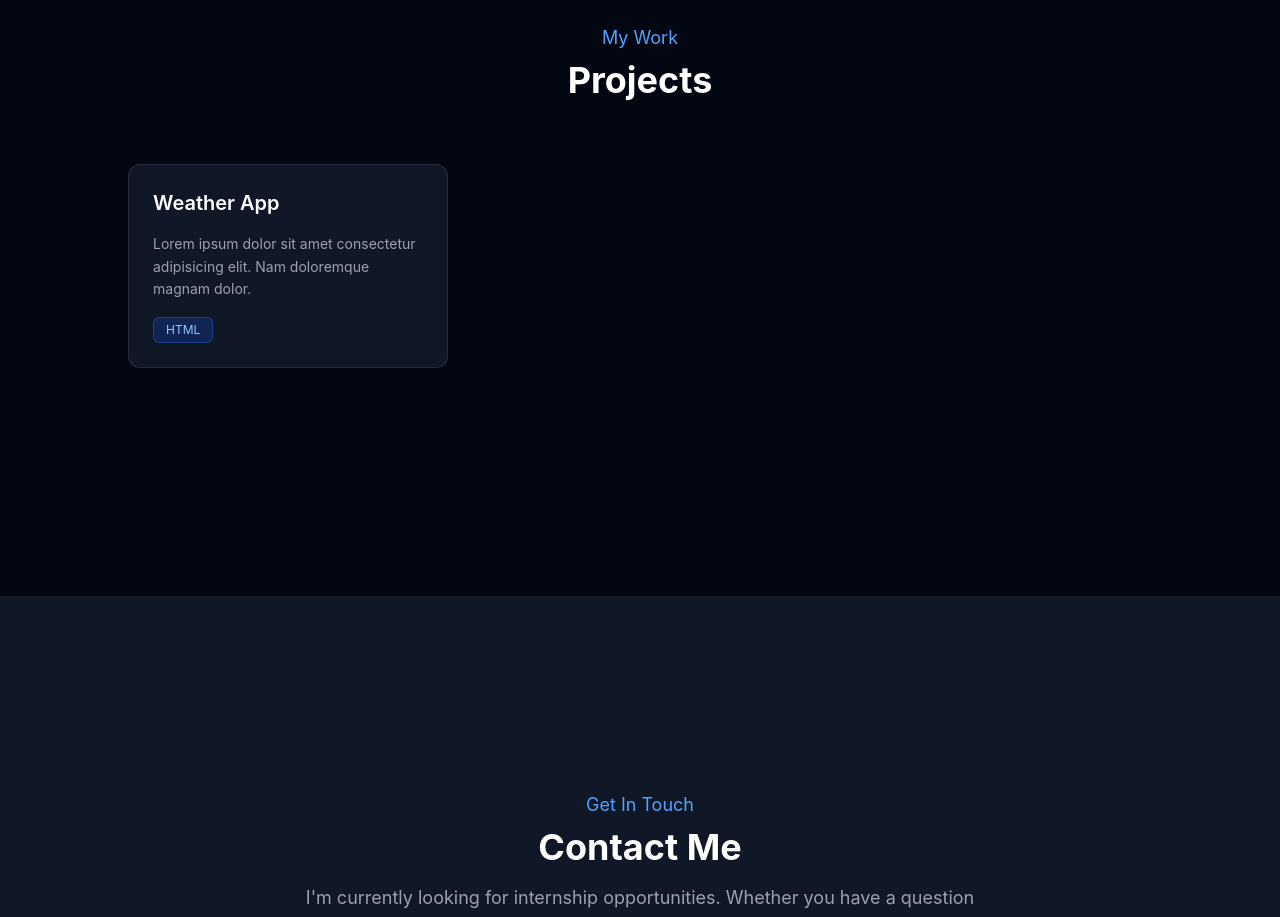
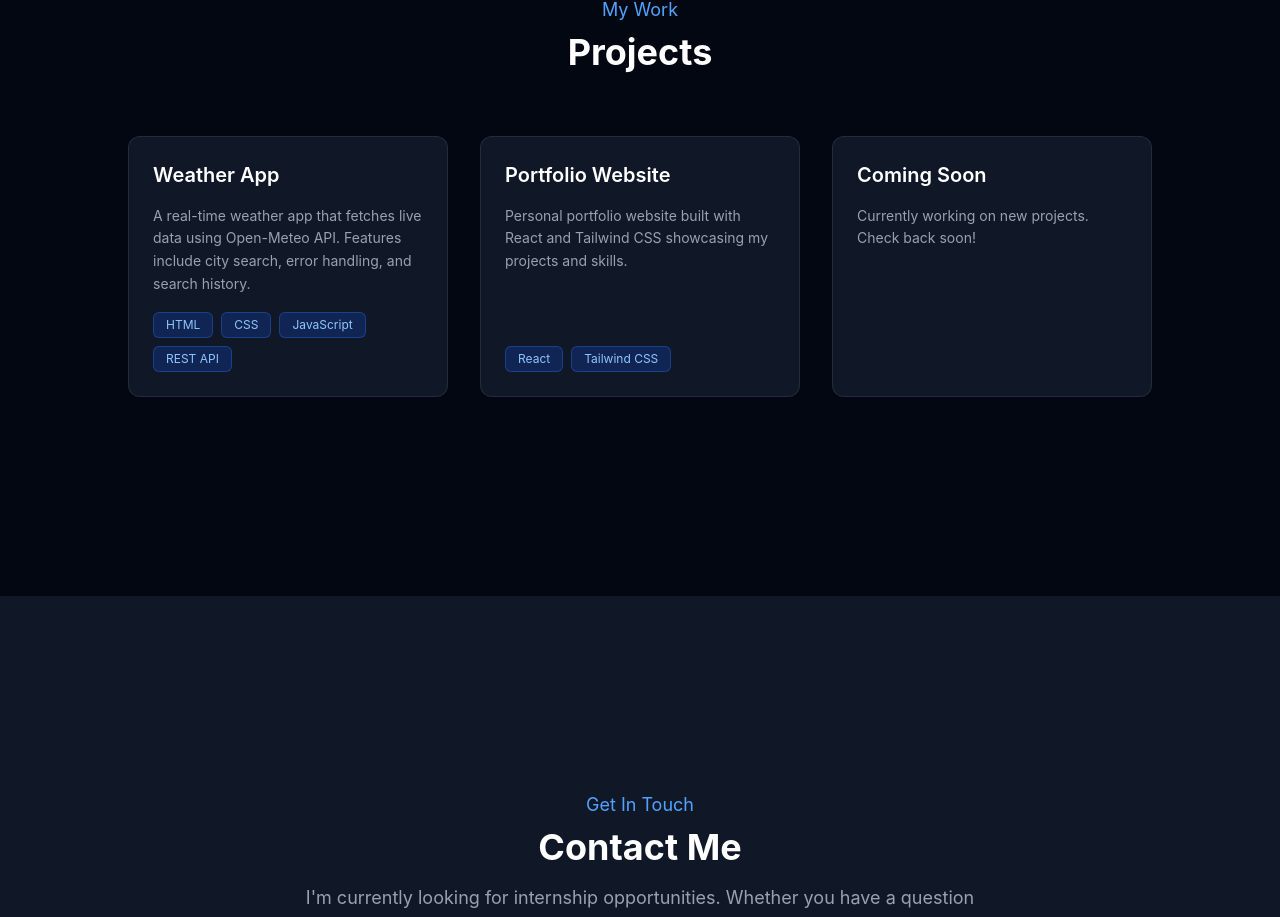
Before and after one commit to OhadRaza01/my-portfolio, a React (Vite) app: page / in a window 1280 px wide. Shown: the part 1876-2793 px from the top of the page. Built offline with nearby package versions, Linux system fonts and the light colour scheme.

Commit message:
add projectCard component to Porjects

```diff
--- a/src/components/ProjectCard.jsx
+++ b/src/components/ProjectCard.jsx
@@ -1,30 +1,25 @@
 import React from 'react'
 import SkillCard from './SkillCard'
 
-export default function ProjectCard() {
+export default function ProjectCard({ key, projectName, projectDescription, tech }) {
     return (
-        <div className="grid grid-cols-1 md:grid-cols-2 lg:grid-cols-3 gap-8">
+
         <div className="flex flex-col gap-4 p-6 bg-gray-900 border border-gray-700/50 rounded-xl hover:border-blue-500/50 transition-colors">
 
-                <h3 className="text-xl font-semibold">Weather App</h3>
-                <p className="text-gray-400 text-sm leading-relaxed flex-1">Lorem ipsum dolor sit amet consectetur adipisicing elit. Nam doloremque magnam dolor.</p>
+            <h3 className="text-xl font-semibold">{projectName}</h3>
+            <p className="text-gray-400 text-sm leading-relaxed flex-1">{projectDescription}</p>
 
             {/* Tech tags */}
             <div className="flex flex-wrap gap-2">
-                    {/* {project.tech.map((t) => (
-                        <span key={t} className="px-3 py-1 bg-blue-600/20 border border-blue-500/30 text-blue-300 rounded-md text-xs">
-                            {t}
-                        </span>
-                    ))} */}
-                    <SkillCard/>
+                {tech.map((t) => (
+                    <SkillCard techName={t} />
+                ))}
             </div>
 
             {/* Links */}
             {/* {project.github && (
                     <div className="flex gap-4 mt-2">
-                        <a href={project.github} className="text-sm text-gray-400 hover:text-white transition-colors">
-                            GitHub ↗
-                        </a>
+
                         <a href={project.live} className="text-sm text-blue-400 hover:text-blue-300 transition-colors">
                             Live Demo ↗
                         </a>
@@ -32,6 +27,6 @@ export default function ProjectCard() {
                 )} */}
         </div>
 
-        </div>
+
     )
 }
--- a/src/components/Projects.jsx
+++ b/src/components/Projects.jsx
@@ -35,8 +35,12 @@ export default function Projects() {
                     <h2 className="text-4xl font-bold">Projects</h2>
                 </div>
 
-                {/* Cards */}
-                <ProjectCard />
+                <div className="grid grid-cols-1 md:grid-cols-2 lg:grid-cols-3 gap-8">
+                    {projects.map((project, index) => {
+                        return <ProjectCard key={index} projectName={project.title} projectDescription={project.description} tech={project.tech} />
+                    })}
+                </div>
+
             </div>
         </section>
     )
--- a/src/components/SkillCard.jsx
+++ b/src/components/SkillCard.jsx
@@ -1,9 +1,10 @@
 import React from 'react'
 
-export default function SkillCard() {
+export default function SkillCard({ techName }) {
     return (
         <span className="px-3 py-1 bg-blue-600/20 border border-blue-500/30 text-blue-300 rounded-md text-xs">
-            HTML
+            {techName}
         </span>
+
     )
 }
```
Lines whose indentation alone changed are shown as unchanged.
